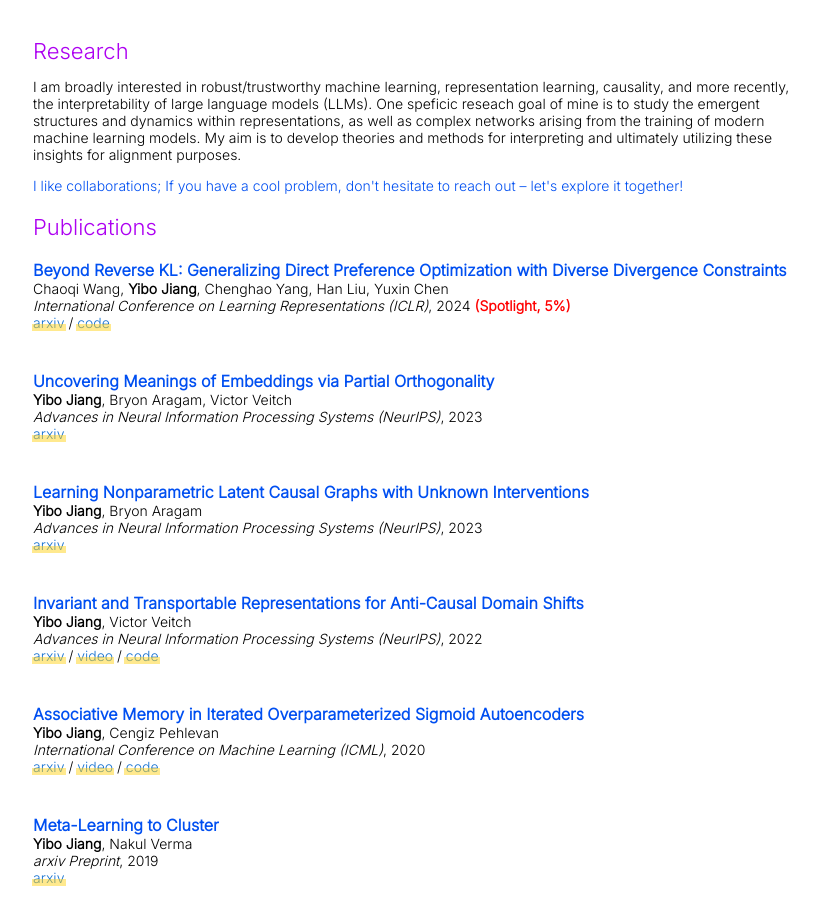
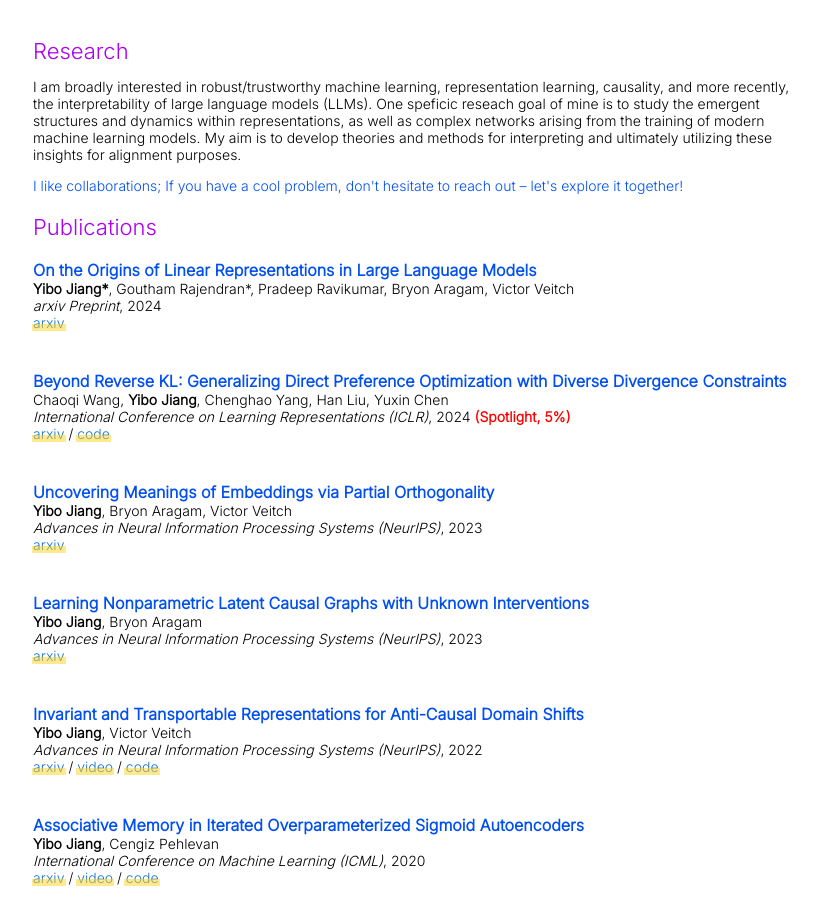
Before and after one commit to ybjiaang/ybjiaang.github.io, a Jekyll site: the page built from _posts/2024-3-16-origin.markdown, in a window 1280 px wide and 900 px high, scrolled down 354 px. Shown: the whole window, without its empty margins (227-1046 px from the left). Built offline with Jekyll 4.4.1, drawn with Linux system fonts in a browser that asks for light colours; our own code applies the rules of GitHub Pages for plain Markdown files.

Commit message:
Update 2024-3-16-origin.markdown

```diff
--- a/_posts/2024-3-16-origin.markdown
+++ b/_posts/2024-3-16-origin.markdown
@@ -4,7 +4,7 @@ title:  "On the Origins of Linear Representations in Large Language Models"
 date:   2024-03-16
 categories: research
 author: "Yibo Jiang"
-authors: " <strong>Yibo Jiang\*</strong>, Goutham Rajendran\*, Pradeep Ravikumar, Bryon Aragam, Victor Veitch"
+authors: " <strong>Yibo Jiang*</strong>, Goutham Rajendran*, Pradeep Ravikumar, Bryon Aragam, Victor Veitch"
 venue: "arxiv Preprint"
 arxiv: https://arxiv.org/abs/2403.03867
 ---
```
